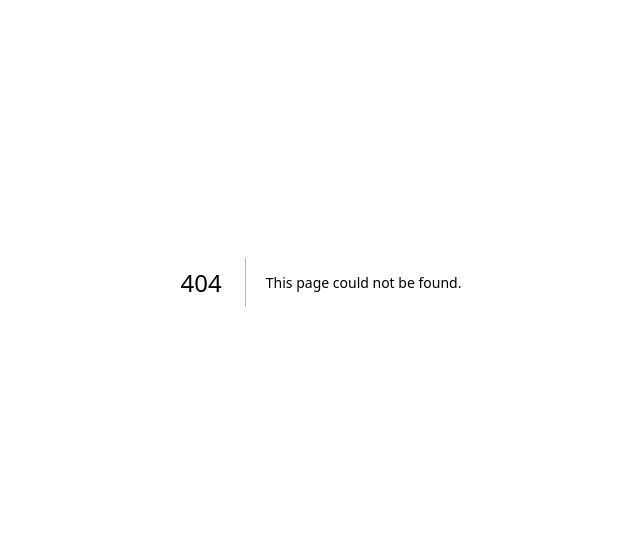
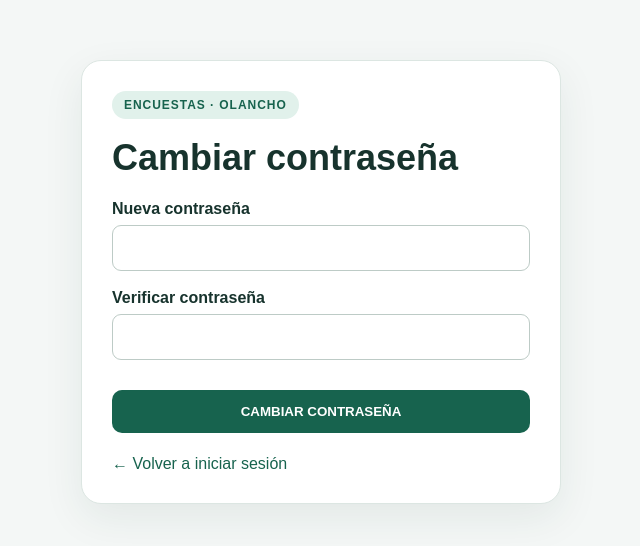
Before and after one commit to vizasirro/encuestas-olancho, a Next.js app: page /actualizar-contrasena in a window 1280 px wide. Before the commit this address had no page. Shown: the part 118-664 px from the top of the page, without its empty margins (319-959 px from the left). Built offline with nearby package versions, Linux system fonts and the light colour scheme.

Commit message:
Agregar cambio de contraseña

```diff
--- /dev/null
+++ b/app/actualizar-contrasena/page.js
@@ -0,0 +1,39 @@
+'use client';
+
+import { useState } from 'react';
+import { useRouter } from 'next/navigation';
+import { createClient } from '../../utils/supabase/client';
+
+export default function ActualizarContrasena(){
+  const router=useRouter();
+  const [password,setPassword]=useState('');
+  const [confirmar,setConfirmar]=useState('');
+  const [msg,setMsg]=useState('');
+  const [error,setError]=useState('');
+  const [loading,setLoading]=useState(false);
+
+  async function cambiar(e){
+    e.preventDefault(); setError(''); setMsg('');
+    if(password.length<8){setError('La contraseña debe tener al menos 8 caracteres.');return;}
+    if(password!==confirmar){setError('Las contraseñas no coinciden.');return;}
+    setLoading(true);
+    const supabase=createClient();
+    const { error: updateError }=await supabase.auth.updateUser({password});
+    if(updateError) setError('No fue posible cambiar la contraseña. Solicita un nuevo enlace de recuperación.');
+    else { setMsg('Contraseña actualizada correctamente.'); setTimeout(()=>router.replace('/login'),1200); }
+    setLoading(false);
+  }
+
+  return <main className="shell"><section className="loginCard">
+    <div className="badge">ENCUESTAS · OLANCHO</div>
+    <h1>Cambiar contraseña</h1>
+    <form onSubmit={cambiar}>
+      <label>Nueva contraseña<input type="password" value={password} onChange={e=>setPassword(e.target.value)} minLength={8} required autoComplete="new-password" /></label>
+      <label>Verificar contraseña<input type="password" value={confirmar} onChange={e=>setConfirmar(e.target.value)} minLength={8} required autoComplete="new-password" /></label>
+      {error && <p role="alert" style={{color:'#8b2e2e'}}>{error}</p>}
+      {msg && <p role="status"><strong>{msg}</strong></p>}
+      <button type="submit" disabled={loading}>{loading?'CAMBIANDO…':'CAMBIAR CONTRASEÑA'}</button>
+    </form>
+    <a className="back" href="/login">← Volver a iniciar sesión</a>
+  </section></main>;
+}
```
